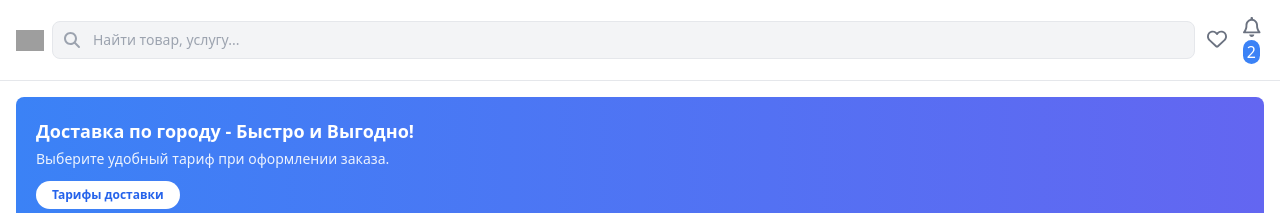
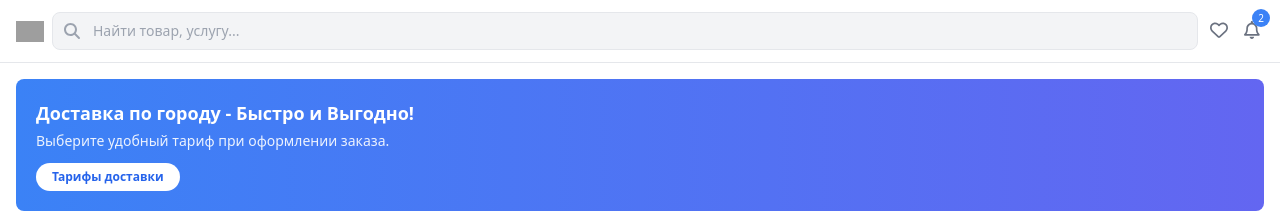
Before and after one commit to runas555/ikeber-next, a Next.js app: page / in a window 1280 px wide. Shown: the top 213 px of the page. Built offline with nearby package versions, Linux system fonts and the light colour scheme; grey boxes are pictures that could not be loaded.

Commit message:
nav notification

```diff
--- a/src/components/Header.tsx
+++ b/src/components/Header.tsx
@@ -71,17 +71,17 @@ const Header: React.FC<HeaderProps> = ({ onSearch, showBackButton = false }) =>
         {/* Правая часть: Только иконки действий */}
         <div className="flex items-center space-x-2">
           <button className="text-gray-500 hover:text-blue-600 relative p-1">
-            <FontAwesomeIcon icon={faHeart} className="text-xl" />
+            <FontAwesomeIcon icon={faHeart} className="text-lg" /> {/* Уменьшен размер иконки */}
             {favoritesCount > 0 && (
-              <span className="badge-sm bg-red-500 text-white rounded-full flex items-center justify-center">
+              <span className="badge bg-red-500 text-white rounded-full flex items-center justify-center"> {/* Используем класс badge */}
                 {favoritesCount}
               </span>
             )}
           </button>
           <button className="text-gray-500 hover:text-blue-600 relative p-1">
-            <FontAwesomeIcon icon={faBell} className="text-xl" />
+            <FontAwesomeIcon icon={faBell} className="text-lg" /> {/* Уменьшен размер иконки */}
             {notificationsCount > 0 && (
-               <span className="badge-sm bg-blue-500 text-white rounded-full flex items-center justify-center">
+               <span className="badge bg-blue-500 text-white rounded-full flex items-center justify-center"> {/* Используем класс badge */}
                 {notificationsCount}
                </span>
             )}
```
